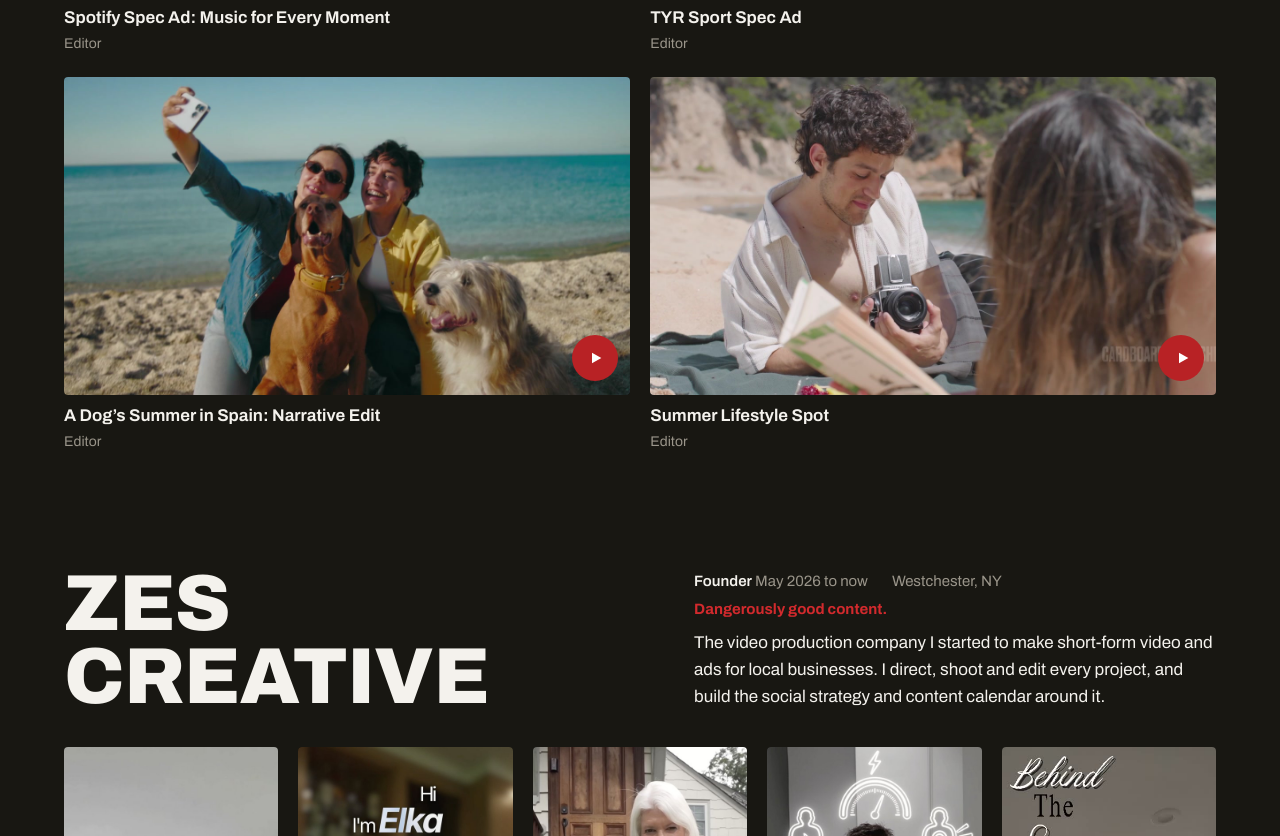
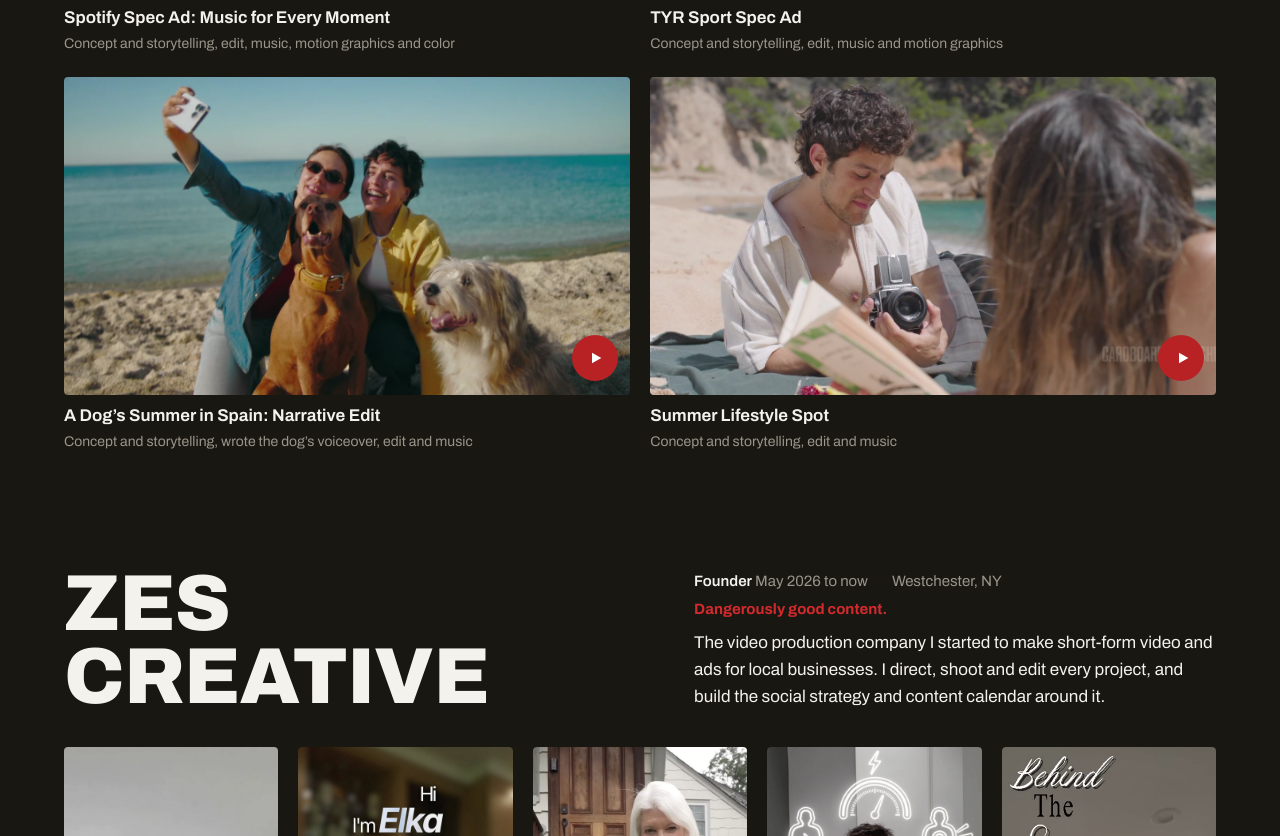
Before and after one commit to zarasuvanto/zarasuvanto.github.io, a plain HTML site: page index.html in a window 1280 px wide. Shown: the part 1413-2249 px from the top of the page. Drawn offline with Linux system fonts and the light colour scheme.

Commit message:
Cardboard Spaceship: credit lines for each video
Co-Authored-By: Claude Opus 5.5 <noreply@anthropic.com>
Claude-Session: https://claude.ai/code/session_013btqU6dvFH5skpZ7Qx4Vc4

```diff
--- a/index.html
+++ b/index.html
@@ -344,10 +344,10 @@ const WORK = [
     meta: [["Video editing intern", "Remote, Summer 2026"]],
     about: "As a remote intern, I edited commercial spots and spec ads of different lengths in Final Cut Pro with MotionVFX, working directly with the Head of Production.",
     items: [
-      { file: "cs-spotify-spec", title: "Spotify Spec Ad: Music for Every Moment", role: "Editor", shape: "h", secs: 25 },
-      { file: "cs-tyr-spec", title: "TYR Sport Spec Ad", role: "Editor", shape: "h", secs: 26 },
-      { file: "cs-dog-in-spain", title: "A Dog’s Summer in Spain: Narrative Edit", role: "Editor", shape: "h", secs: 29 },
-      { file: "cs-summer-time", title: "Summer Lifestyle Spot", role: "Editor", shape: "h", secs: 31 }
+      { file: "cs-spotify-spec", title: "Spotify Spec Ad: Music for Every Moment", role: "Concept and storytelling, edit, music, motion graphics and color", shape: "h", secs: 25 },
+      { file: "cs-tyr-spec", title: "TYR Sport Spec Ad", role: "Concept and storytelling, edit, music and motion graphics", shape: "h", secs: 26 },
+      { file: "cs-dog-in-spain", title: "A Dog’s Summer in Spain: Narrative Edit", role: "Concept and storytelling, wrote the dog’s voiceover, edit and music", shape: "h", secs: 29 },
+      { file: "cs-summer-time", title: "Summer Lifestyle Spot", role: "Concept and storytelling, edit and music", shape: "h", secs: 31 }
     ]
   },
   {
```
